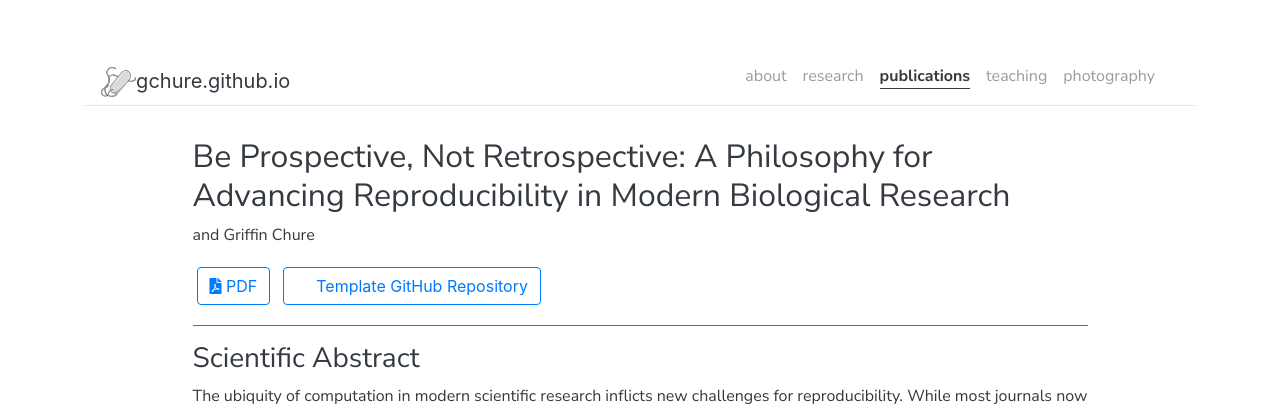
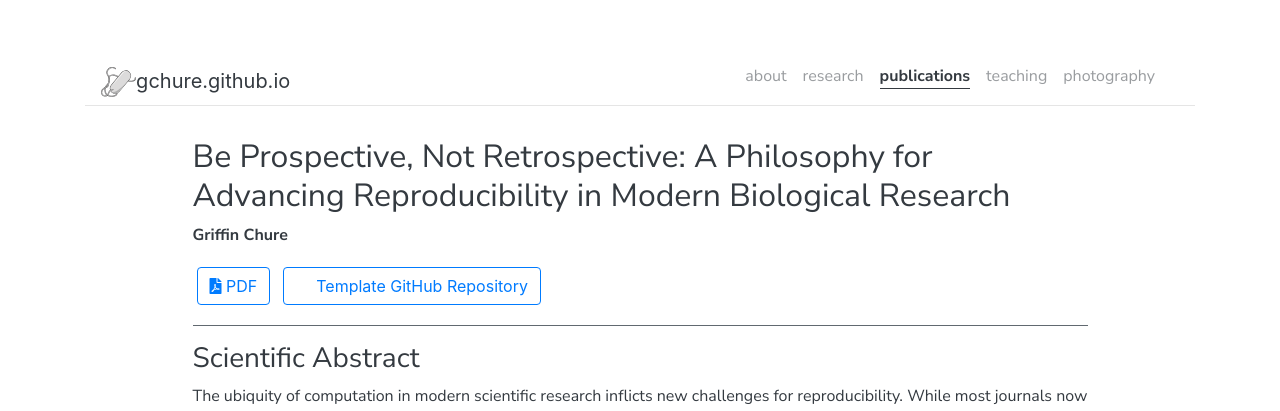
Before and after one commit to gchure/gchure.github.io, a Jekyll site: the page built from _publications/2022-10-05_reproducibility.md, in a window 1280 px wide. Shown: the top 411 px of the page. Built offline with Jekyll 4.4.1, drawn with Linux system fonts in a browser that asks for light colours; nearby versions of some CDN libraries; some web fonts are replaced.

Commit message:
Fixed authorship bug on publication layout

```diff
--- a/_layouts/publication.html
+++ b/_layouts/publication.html
@@ -6,9 +6,11 @@ layout: default
 
 
   <h2> {{page.title}}</h2>
-  <p>{%for auth in page.authors%}{%if auth == page.authors.last %}{% if page.authors.length > 2 %},{%endif%} and
+  <p>{%for auth in page.authors%}{% if page.authors.length > 1 %}{%if auth == page.authors.last %}{% if
+    page.authors.length > 2 %},{%endif%} and
     {%endif%}{% if auth != page.authors.first and auth != page.authors.last %}, {%endif%}{% if auth contains "Griffin
-    Chure" %}<span style='font-weight: 700;'>{{auth}}</span>{%else%}{{auth}}{%endif%}{%endfor%}</p>
+    Chure" %}<span style='font-weight: 700;'>{{auth}}</span>{%else%}{{auth}}{%endif%}{%else%}<span
+      style="font-weight: 700;">{{auth}}</span>{% endif %}{%endfor%}</p>
 
 
   {% for button in page.buttons %}
```
